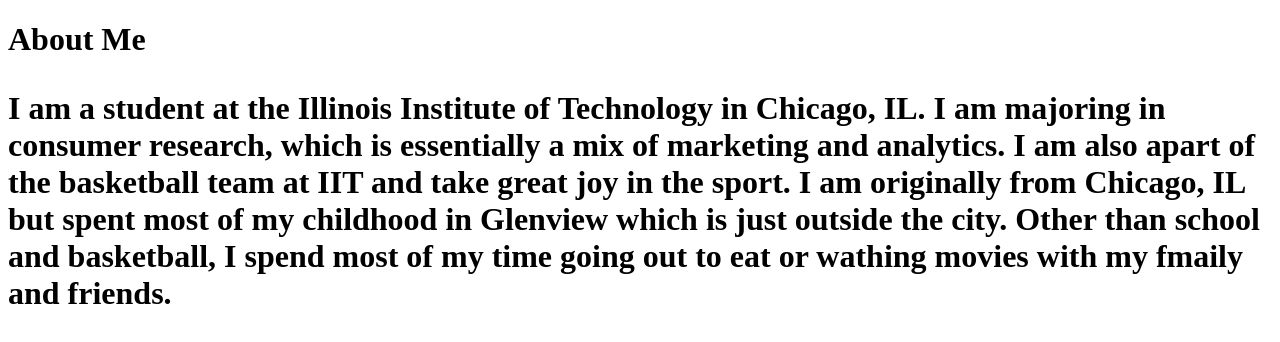
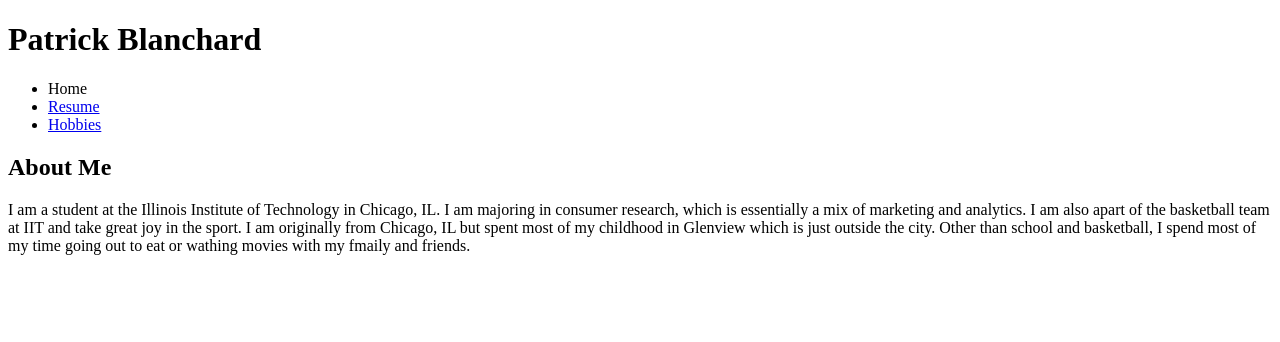
Before and after one commit to pblanchard15/project-one, a plain HTML site: page index.html in a window 1280 px wide. Drawn offline with Linux system fonts and the light colour scheme.

Commit message:
Add header and fix navigation in the home page

```diff
--- a/index.html
+++ b/index.html
@@ -5,15 +5,26 @@
     <meta charset="utf-8" />
   </head>
   <body>
-    <h1>About Me<h1>
+  <header id="header">
+    <h1>Patrick Blanchard</h1>
 
-       <p>
+    <nav id="navigation">
+      <ul>
+        <li>Home</li>
+        <li><a href="../resume/">Resume</a></li>
+        <li><a href="../hobby/">Hobbies</a></li>
+      </ul>
+    </nav>
+
+  </header>
+    <h2>About Me</h2>
+    <p>
         I am a student at the Illinois Institute of Technology in Chicago, IL.
         I am majoring in consumer research, which is essentially a mix of
         marketing and analytics. I am also apart of the basketball team at IIT
         and take great joy in the sport. I am originally from Chicago, IL but spent most of my childhood in
         Glenview which is just outside the city. Other than school and basketball,
         I spend most of my time going out to eat or wathing movies with my fmaily and friends.
-        <p>
+    </p>
   </body>
-<html>
+</html>
```
